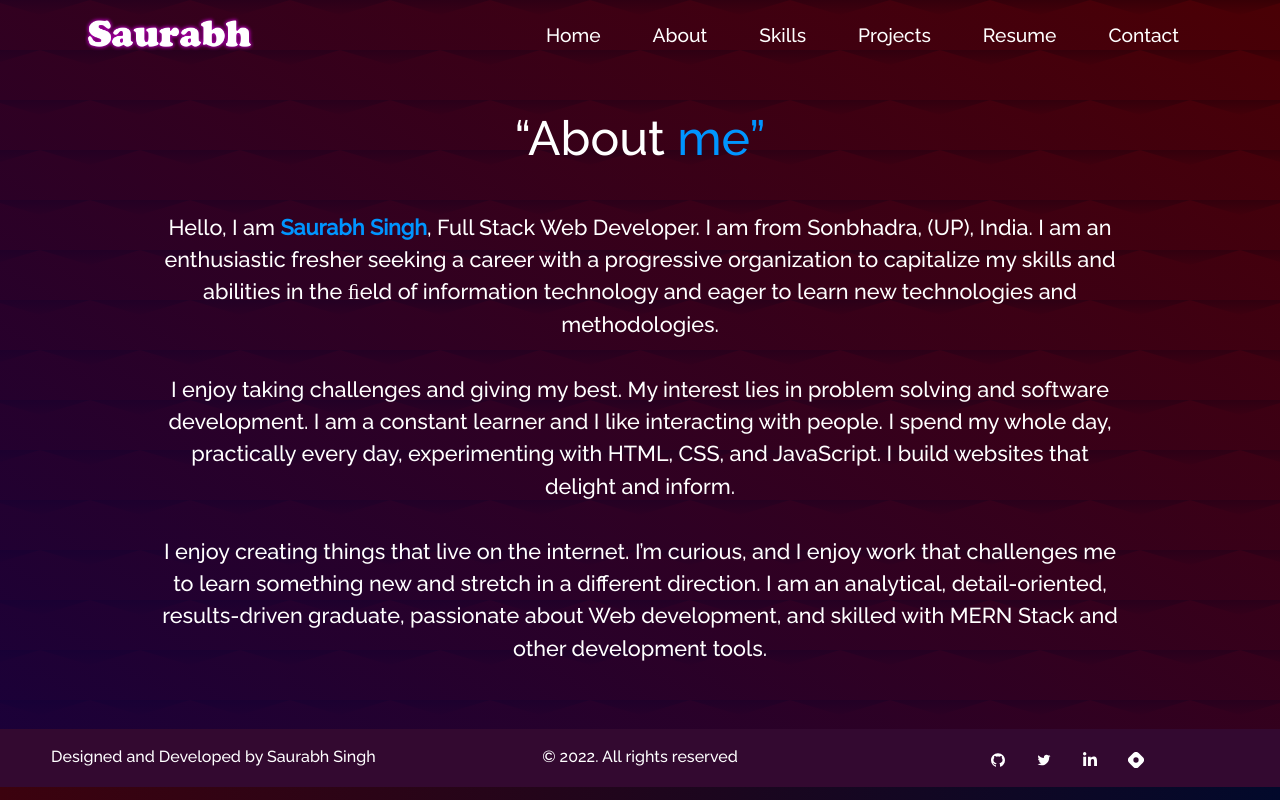
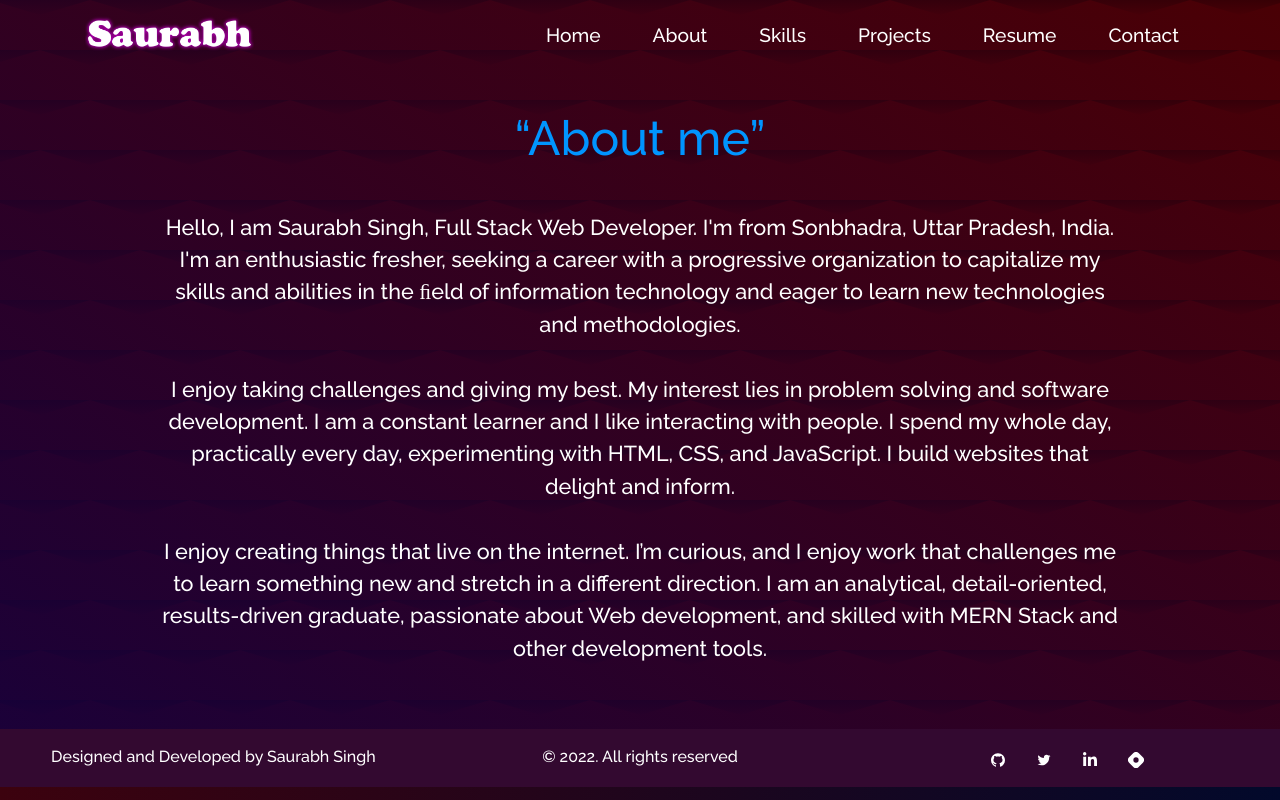
Before and after one commit to SaurabhSinghRbz/my-portfolio, a React (Create React App) app: page /about in a window 1280 px wide. Built offline with nearby package versions, Linux system fonts and the light colour scheme.

Commit message:
updating about style

```diff
--- a/src/components/About/About2.js
+++ b/src/components/About/About2.js
@@ -8,11 +8,12 @@ function About2() {
                 <Row>
                     <Col md={12} className="home-about-description">
                         <h1 style={{ fontSize: "3em" }}>
-                            “About <span className="purple"> me” </span>
+                            <span className="purple">“About  me” </span>
                         </h1>
                         <p className="home-about-body">
                             <span className="myabout first-about">
-                                Hello, I am <b className="purple">Saurabh Singh</b>, Full Stack Web Developer. I am from Sonbhadra, (UP), India. I am an enthusiastic fresher seeking a career with a progressive organization to capitalize my skills and abilities in the ﬁeld of information technology and eager to learn new technologies and methodologies.
+                                {/* <b className="purple"></b> */}
+                                Hello, I am Saurabh Singh, Full Stack Web Developer. I'm from Sonbhadra, Uttar Pradesh, India. I'm an enthusiastic fresher, seeking a career with a progressive organization to capitalize my skills and abilities in the ﬁeld of information technology and eager to learn new technologies and methodologies.
                             </span>
                             <br />
                             <br />
```
